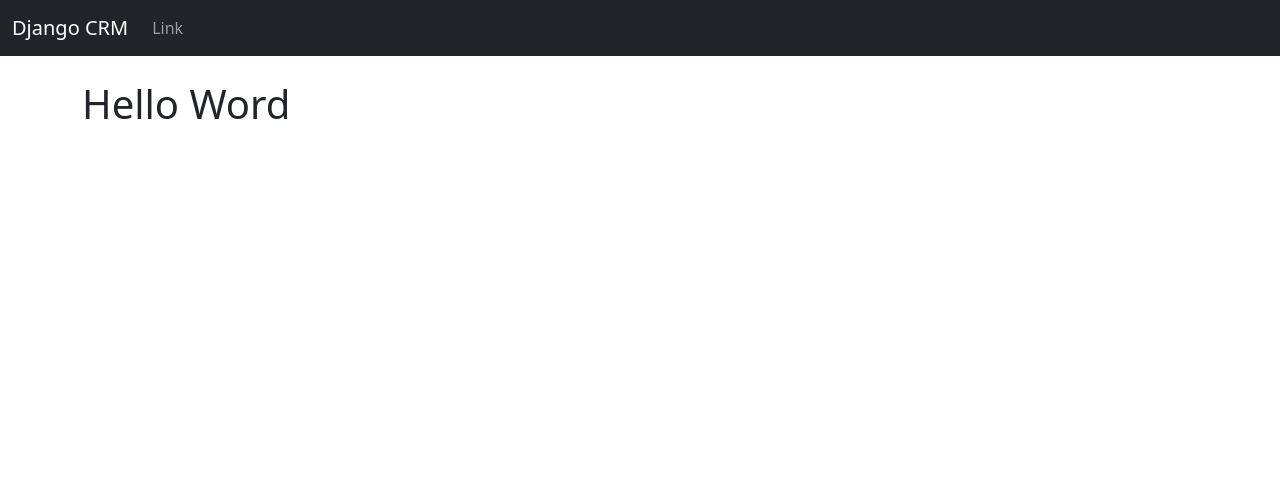
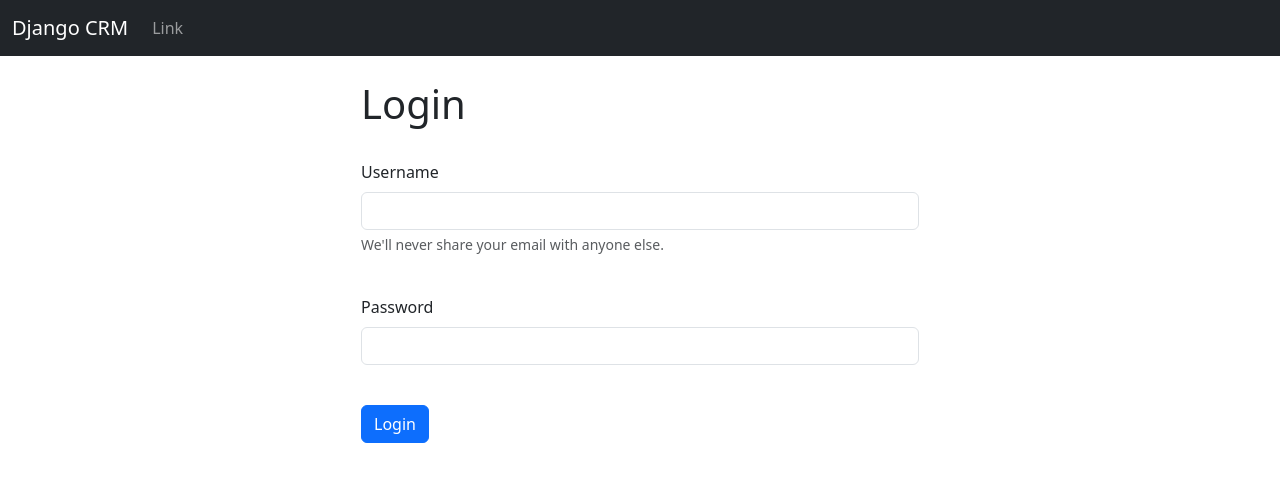
Before and after one commit to BrunoEnrico/Django-CRM, a Django app: page / in a window 1280 px wide. Shown: the top 482 px of the page. Run offline with Django 5.2, Linux system fonts and the light colour scheme.

Commit message:
Login form created and tested

```diff
--- a/djangocrm/website/templates/home.html
+++ b/djangocrm/website/templates/home.html
@@ -1,6 +1,33 @@
 {% extends 'base.html' %}
 {% block content %}
 
-<h1> Hello Word</h1>
+
+<div class="col-md-6 offset-md-3">
+
+    {% if user.is_authenticated %}
+    <h1> Hello World! </h1>
+
+    {% else %}
+
+    <h1> Login</h1>
+    </br>
+    <form method="POST" action="{% url 'home' %}">
+        {% csrf_token %}
+        <div class="mb-3">
+            <label for="exampleInputEmail1" class="form-label">Username</label>
+            <input type="text" class="form-control" id="exampleInputEmail1" name="username" aria-describedby="emailHelp" required>
+            <div id="emailHelp" class="form-text">We'll never share your email with anyone else.</div>
+        </div>
+        </br>
+        <div class="mb-3">
+            <label for="exampleInputPassword1" class="form-label">Password</label>
+            <input type="password" name='password' class="form-control" id="exampleInputPassword1" required>
+        </div>
+        </br>
+        <button type="submit" class="btn btn-primary">Login</button>
+    </form>
+</div>
+
+{% endif %}
 
 {% endblock %}
--- a/djangocrm/website/views.py
+++ b/djangocrm/website/views.py
@@ -1,4 +1,21 @@
-from django.shortcuts import render
+from django.shortcuts import render, redirect
+from django.contrib.auth import authenticate, login, logout
+from django.contrib import messages
+
 
 def home(request):
+    if request.method == "POST":
+        username = request.POST["username"]
+        password = request.POST["password"]
+
+        user = authenticate(request, username=username, password=password)
+        if user is not None:
+            login(request, user)
+            messages.success(request=request, message="You have successfully logged in!")
+            return redirect('home')
+        else:
+            messages.success(request=request, message="Error logging in! Try Again")
+            return redirect('home')
+
+
     return render(request, 'home.html', {})
```
Also changed, not shown: djangocrm/website/templates/base.html (+8 -0 lines).
